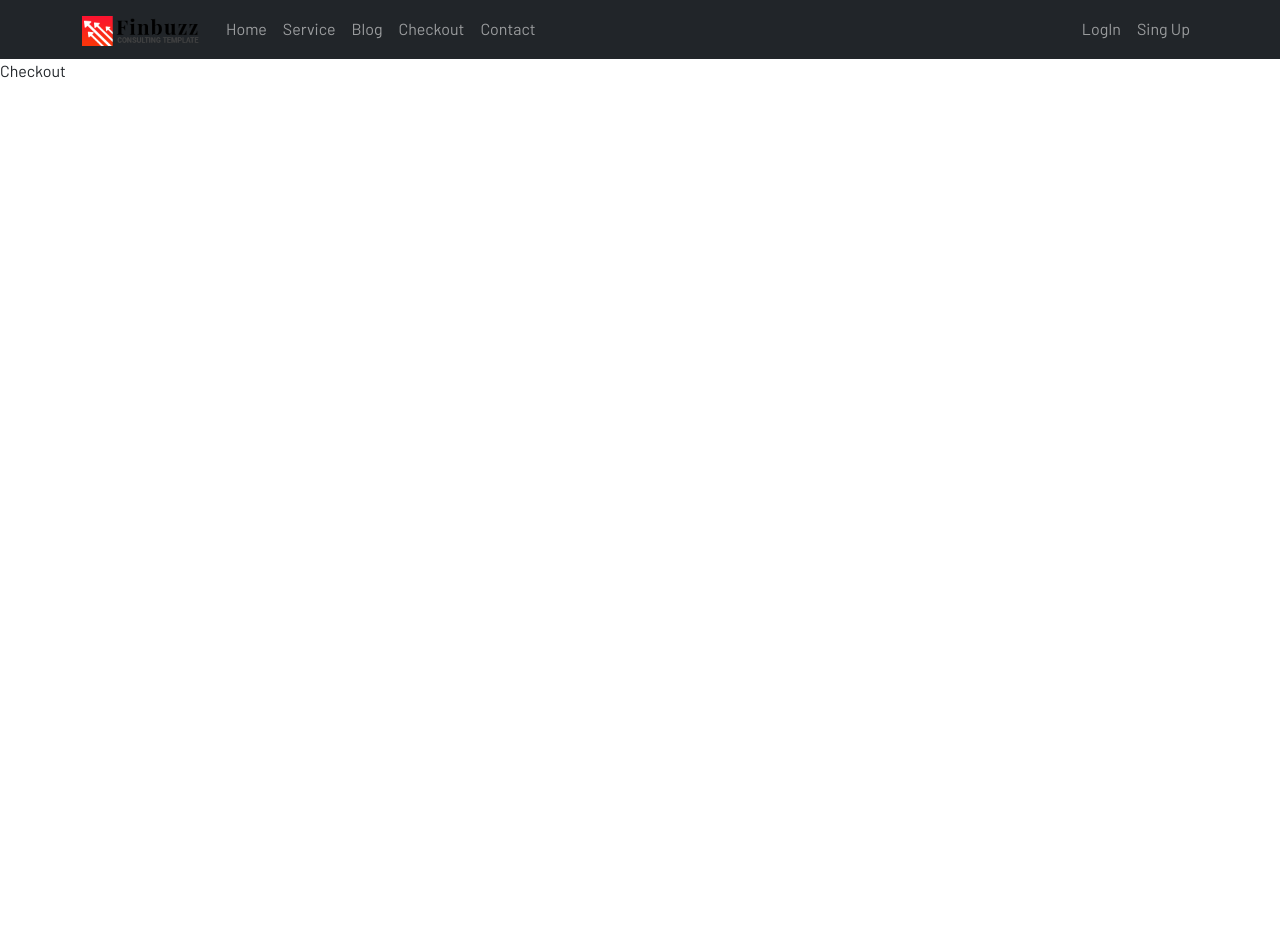
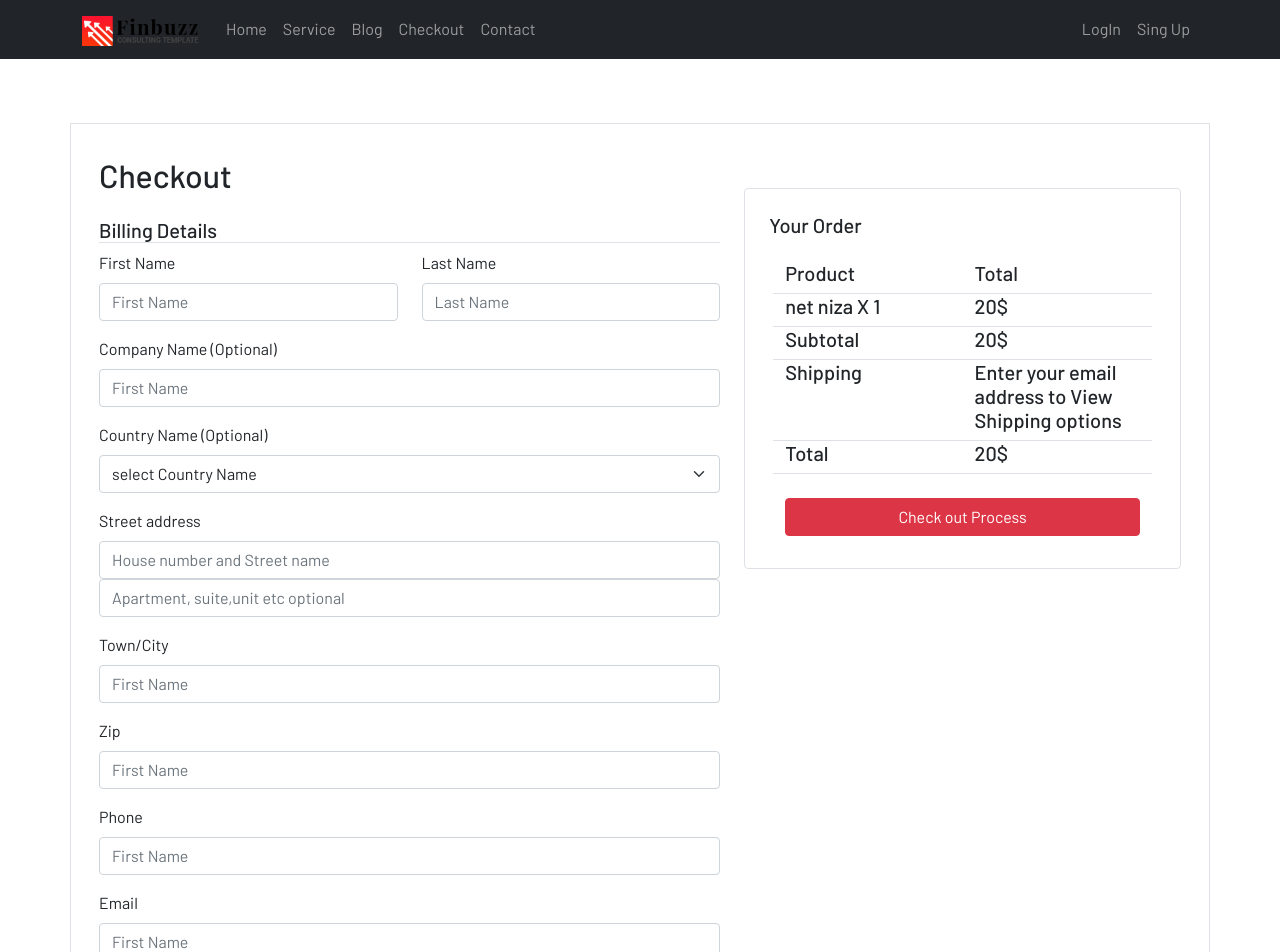
Before and after one commit to mkpbd/independent-service-provider, a React (Create React App) app: page /checkout in a window 1280 px wide. Shown: the top 952 px of the page. Before the commit the page ends 800 px from the top, so only its background shows below. Built offline with nearby package versions, Linux system fonts and the light colour scheme.

Commit message:
Check out page complete design

```diff
--- a/src/Pages/Cheakout/Checkout.js
+++ b/src/Pages/Cheakout/Checkout.js
@@ -1,11 +1,157 @@
-import React from 'react';
+import React from "react";
+import { Button, Card, Col, Form, Row, Table } from "react-bootstrap";
+import "./Checkout.css";
 
 const Checkout = () => {
-    return (
-        <div>
-            Checkout
+  return (
+    <div className="container my-5 py-3">
+      <Form className="">
+        <div className="row border p-3">
+          <Col sm="7">
+            <h2 className=" py-3 d-block">Checkout</h2>
+            <h5 className="border-bottom w-100 d-block">Billing Details</h5>
+            <Form.Group as={Row}>
+              <Col sm="6">
+                <Form.Group column="sm" className="mb-3" controlId="firstName">
+                  <Form.Label>First Name</Form.Label>
+                  <Form.Control type="text" placeholder="First Name" />
+                </Form.Group>
+              </Col>
+              <Col sm="6">
+                <Form.Group
+                  column="sm"
+                  className="mb-3"
+                  controlId="formBasicEmail"
+                >
+                  <Form.Label>Last Name</Form.Label>
+                  <Form.Control type="text" placeholder="Last Name" />
+                </Form.Group>
+              </Col>
+            </Form.Group>
+
+            <Form.Group className="mb-3" controlId="formBasicEmail">
+              <Form.Label>Company Name (Optional) </Form.Label>
+              <Form.Control type="text" placeholder="First Name" />
+            </Form.Group>
+            <Form.Group className="mb-3" controlId="formBasicEmail">
+              <Form.Label>Country Name (Optional) </Form.Label>
+              <Form.Select aria-label="Default select example">
+                <option>select Country Name</option>
+                <option value="1">Bangladesh</option>
+                <option value="2">India</option>
+                <option value="3">US</option>
+                <option value="4">Pakistan</option>
+              </Form.Select>
+            </Form.Group>
+
+            <Form.Group className="mb-3" controlId="formBasicEmail">
+              <Form.Label>Street address </Form.Label>
+              <Form.Control
+                type="text"
+                placeholder="House number and Street name"
+              />
+              <Form.Control
+                type="text"
+                placeholder="Apartment, suite,unit etc optional"
+              />
+            </Form.Group>
+
+            <Form.Group className="mb-3" controlId="formBasicEmail">
+              <Form.Label>Town/City </Form.Label>
+              <Form.Control type="text" placeholder="First Name" />
+            </Form.Group>
+            <Form.Group className="mb-3" controlId="formBasicEmail">
+              <Form.Label>Zip </Form.Label>
+              <Form.Control type="text" placeholder="First Name" />
+            </Form.Group>
+            <Form.Group className="mb-3" controlId="formBasicEmail">
+              <Form.Label>Phone </Form.Label>
+              <Form.Control type="text" placeholder="First Name" />
+            </Form.Group>
+            <Form.Group className="mb-3" controlId="formBasicEmail">
+              <Form.Label>Email </Form.Label>
+              <Form.Control type="text" placeholder="First Name" />
+            </Form.Group>
+
+            <Form.Group className="mb-3" controlId="formBasicPassword">
+              <Form.Label>Order Notes</Form.Label>
+              <textarea
+                className="form-control form-control-sm"
+                name=""
+                id=""
+                cols="10"
+                rows="5"
+              ></textarea>
+            </Form.Group>
+            <Form.Group className="mb-3" controlId="formBasicCheckbox">
+              <Form.Check type="checkbox" label="Check me out" />
+            </Form.Group>
+          </Col>
+          {/* product order area */}
+          <Col sm="5">
+
+
+            <Card className="p-4 border mt-5">
+                <Card.Title> Your Order</Card.Title>
+              <Card.Body>
+                <Row className="border-bottom">
+                  <Col sm="6">
+                    <h5> Product</h5>
+                  </Col>
+                  <Col sm="6">
+                    <h5> Total</h5>
+                  </Col>
+                </Row>
+                <Row className="border-bottom">
+                  <Col sm="6">
+                    <h5> net niza X 1</h5>
+                  </Col>
+                  <Col sm="6">
+                    <h5> 20$</h5>
+                  </Col>
+                </Row>
+                <Row className="border-bottom">
+                  <Col sm="6">
+                    <h5> Subtotal</h5>
+                  </Col>
+                  <Col sm="6">
+                    <h5> 20$</h5>
+                  </Col>
+                </Row>
+                <Row className="border-bottom">
+                  <Col sm="6">
+                    <h5> Shipping</h5>
+                  </Col>
+                  <Col sm="6">
+                    <h5> Enter your email address to View Shipping options</h5>
+                  </Col>
+                </Row>
+                <Row className="border-bottom">
+                  <Col sm="6">
+                    <h5> Total</h5>
+                  </Col>
+                  <Col sm="6">
+                    <h5> 20$</h5>
+                  </Col>
+                </Row>
+              </Card.Body>
+              <Card.Footer className="border-0 bg-white">
+
+            <Button
+              className="w-100 btn btn-danger"
+              variant="primary"
+              type="submit"
+            >
+              Check out Process
+            </Button>
+              </Card.Footer>
+            </Card>
+
+          </Col>
         </div>
-    );
+      </Form>
+    </div>
+  );
 };
 
 export default Checkout;
```
Also changed, not shown: src/Pages/Cheakout/Checkout.css (added).
